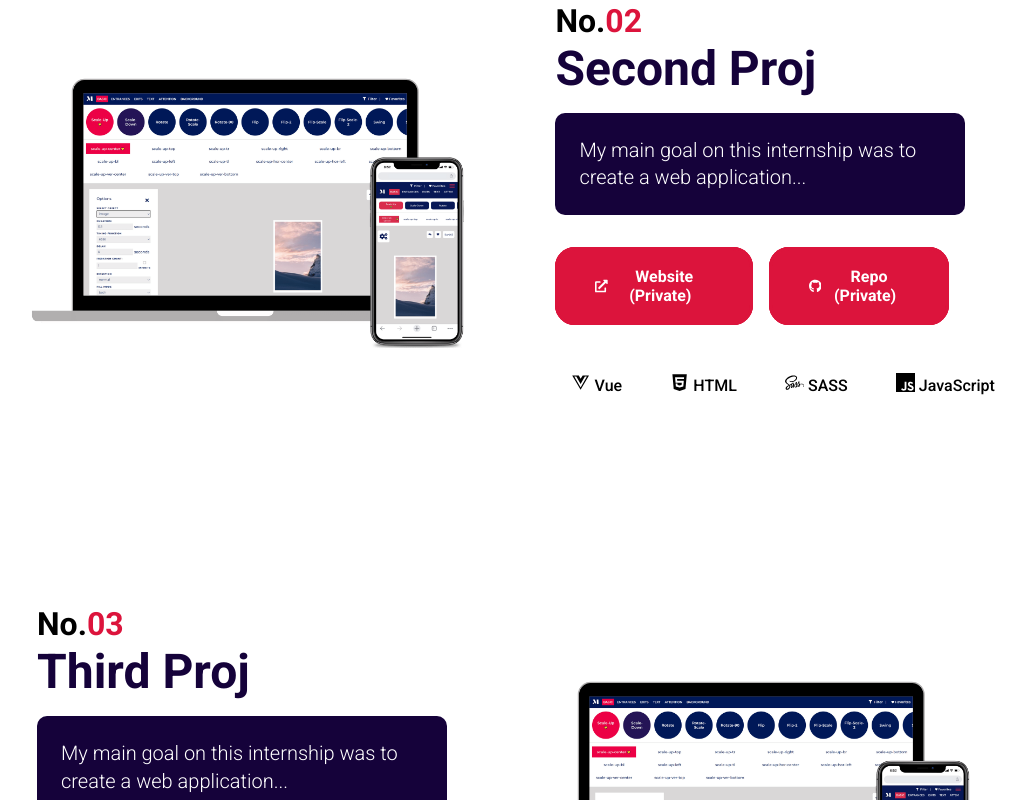
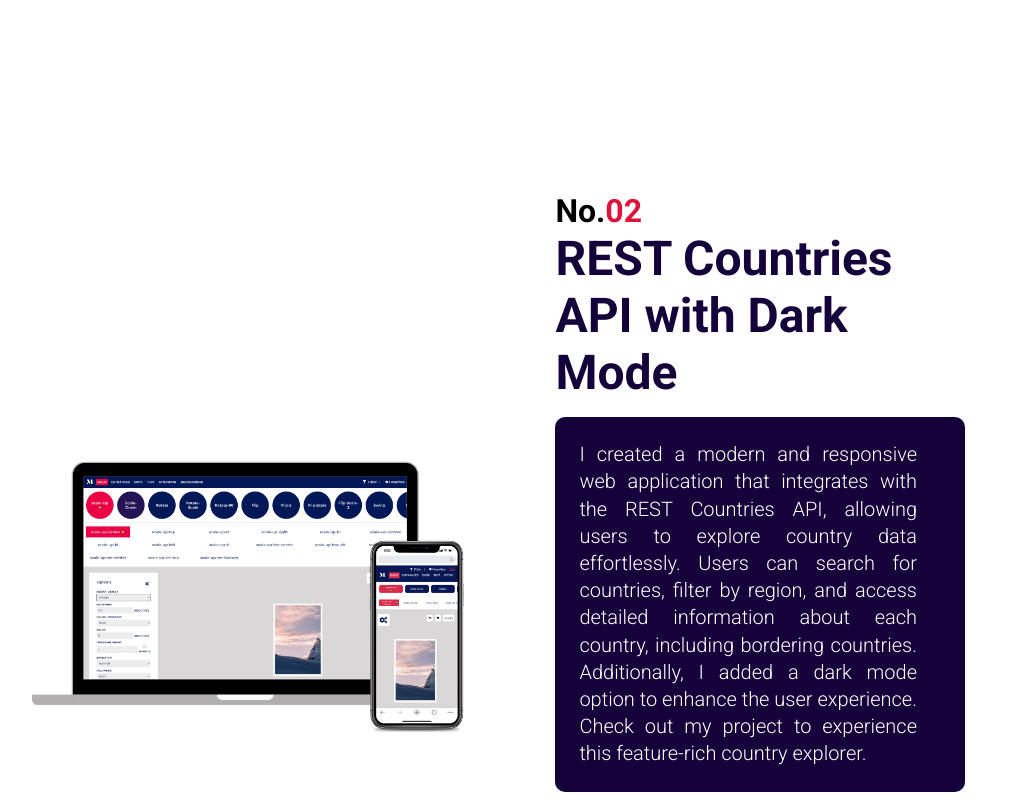
Before and after one commit to vergarapog/myPortofolio, a React (Create React App) app: page / in a window 1280 px wide. Shown: the part 1820-2620 px from the top of the page, without its empty margins (139-1165 px from the left). Built offline with nearby package versions, Linux system fonts and the light colour scheme.

Commit message:
updated project descriptions

```diff
--- a/src/components/portofolio/ProjectsList.js
+++ b/src/components/portofolio/ProjectsList.js
@@ -2,7 +2,7 @@ export const projects = [
   {
     title: "CSS Animations Generator",
     description:
-      "My main goal on this internship was to create a web application wherein the user can experiment with a bunch of animations and then generate their corresponding CSS code, which the designers and developers at my Internship company could use and reference in development.",
+      "I've faithfully recreated animista.net, a widely-used CSS animation tool, as a demonstration of my frontend development skills and attention to detail. This project showcases my ability to replicate popular web applications, emphasizing my proficiency in creating user-friendly interfaces and interactive web tools. I've added features like tailwind code generation support and a draggable object to enhance the user experience. Explore the project via the link below to witness the capabilities I can bring to your team.",
     links: {
       website: "https://vue-css-animations.netlify.app/",
       github: "",
@@ -10,9 +10,9 @@ export const projects = [
   },
 
   {
-    title: "Second Proj",
+    title: "REST Countries API with Dark Mode",
     description:
-      "My main goal on this internship was to create a web application...",
+      "I created a modern and responsive web application that integrates with the REST Countries API, allowing users to explore country data effortlessly. Users can search for countries, filter by region, and access detailed information about each country, including bordering countries. Additionally, I added a dark mode option to enhance the user experience. Check out my project to experience this feature-rich country explorer.",
     links: {
       website: "https://vue-css-animations.netlify.app/",
       github: "",
@@ -22,10 +22,12 @@ export const projects = [
   {
     title: "Third Proj",
     description:
-      "My main goal on this internship was to create a web application...",
+      "I've successfully recreated the classic Rock, Paper, Scissors game. Users can engage in a thrilling match against the computer while enjoying a responsive interface that adapts to their device's screen size. Additionally, I've implemented interactive hover and focus states for a seamless user experience. Challenge me to a game, and let's see who comes out victorious!",
     links: {
       website: "https://vue-css-animations.netlify.app/",
       github: "",
     },
   },
 ];
+
+// My main goal on this internship was to create a web application wherein the user can experiment with a bunch of animations and then generate their corresponding CSS code, which the designers and developers at my Internship company could use and reference in development.
--- a/src/components/portofolio/portofolio.scss
+++ b/src/components/portofolio/portofolio.scss
@@ -86,6 +86,7 @@
 
         .proj-desc {
           font-size: 1.25rem;
+          text-align: justify;
           padding: 0 0 0 0;
           // text-align: justify;
           @include mobile {
```
